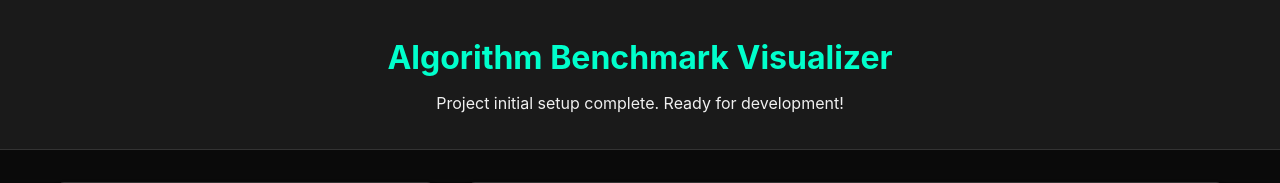
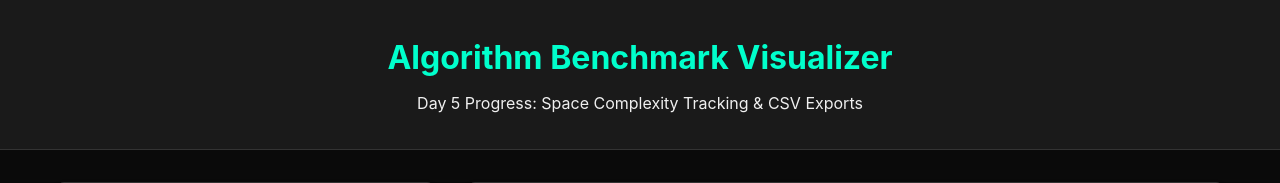
Before and after one commit to s4meer-dev/CFAI-Project, a Flask app: page / in a window 1280 px wide. Shown: the top 183 px of the page. Run offline with Flask 3, Linux system fonts and the light colour scheme.

Commit message:
docs: update index.html subtitle for Day 5 progress

```diff
--- a/templates/index.html
+++ b/templates/index.html
@@ -10,7 +10,7 @@
 <body>
     <header>
         <h1>Algorithm Benchmark Visualizer</h1>
-        <p>Project initial setup complete. Ready for development!</p>
+        <p>Day 5 Progress: Space Complexity Tracking & CSV Exports</p>
     </header>
     <main class="container">
         <section class="controls-section">
```
